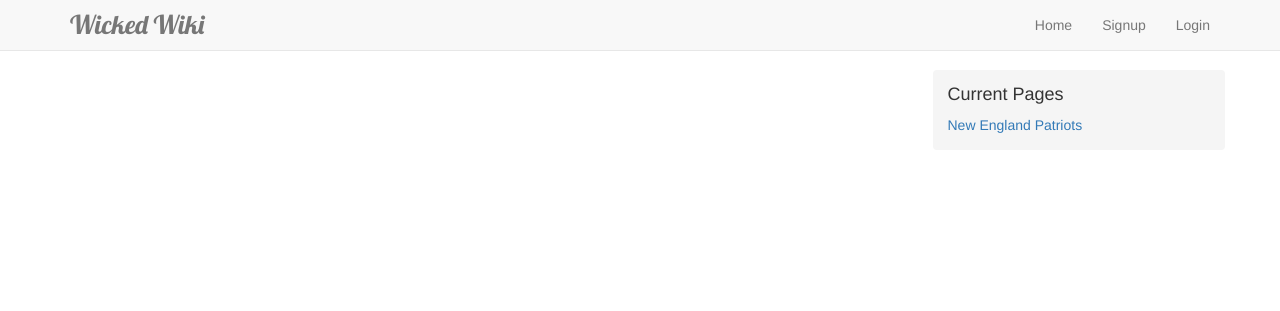
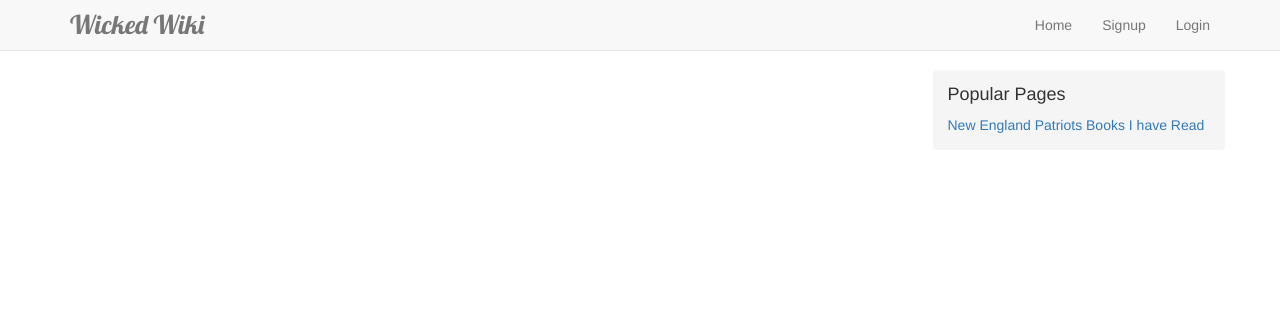
Before and after one commit to joelcolucci/wiki-site, a Python web app: template templates/page.html in a window 1280 px wide. Shown: the top 311 px of the page. Run offline with Jinja, Linux system fonts and the light colour scheme; the template is opened without the code that fills it, so the values that code supplies are empty.

Commit message:
Updated page links

```diff
--- a/templates/page.html
+++ b/templates/page.html
@@ -7,8 +7,9 @@
   </div>
   <div class="col-md-3 col-md-offset-1 blog-sidebar">
     <div class="sidebar-module sidebar-module-inset">
-      <h4>Current Pages</h4>
-      <a href="#">New England Patriots</a>
+      <h4>Popular Pages</h4>
+      <a href="/newenglandpatriots">New England Patriots</a>
+      <a href="/booksihaveread">Books I have Read</a>
     </div>
   </div>
 </div>
```
